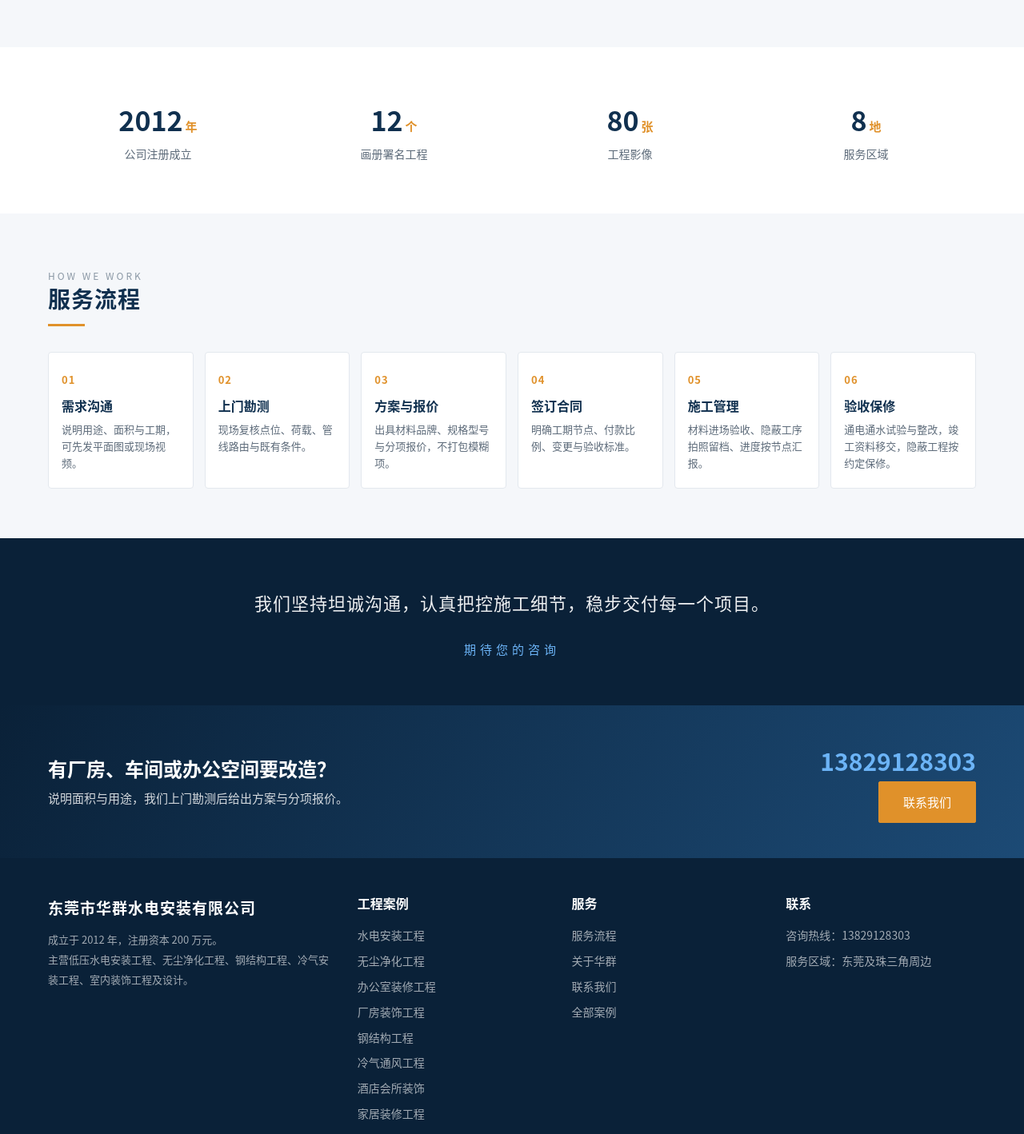
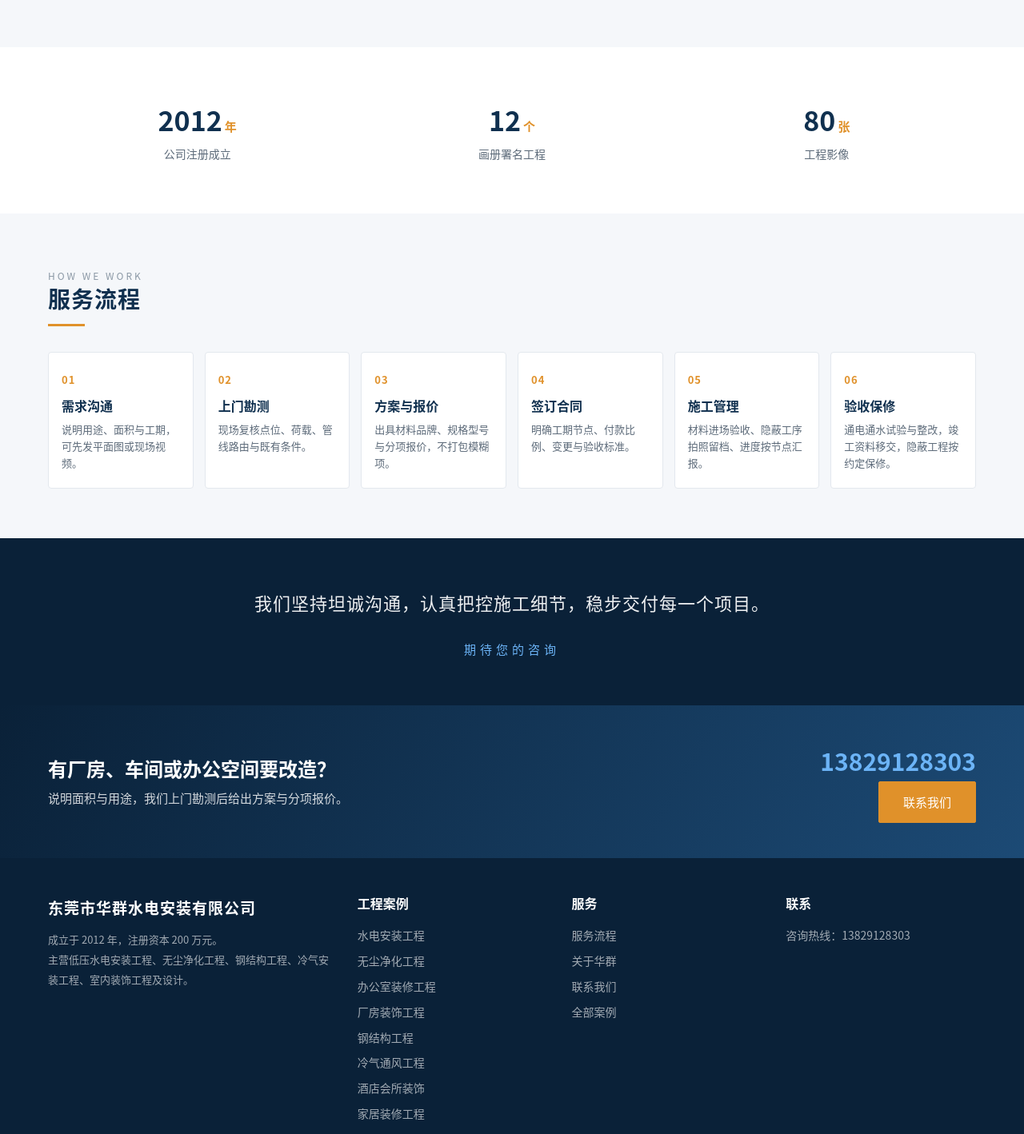
Before and after one commit to xiaoyey096-bit/huaqun-engineering, a plain HTML site: page index.html in a window 1280 px wide. Shown: the part 2747-4165 px from the top of the page at 80% size. Drawn offline with Linux system fonts and the light colour scheme.

Commit message:
去掉服务区域表述

```diff
--- a/assets/css/style.css
+++ b/assets/css/style.css
@@ -239,7 +239,7 @@ h1, h2, h3, h4 { margin: 0; font-weight: 700; line-height: 1.35; }
 .scope-list li::before { content: ""; position: absolute; left: 0; top: 9px; width: 7px; height: 7px; background: var(--amber); border-radius: 50%; }
 
 /* ---------- 数据条 / 流程 ---------- */
-.stats { display: grid; grid-template-columns: repeat(4, 1fr); gap: 20px; text-align: center; }
+.stats { display: grid; grid-template-columns: repeat(3, 1fr); gap: 20px; text-align: center; }
 .stats b { display: block; font-size: 34px; color: var(--navy); font-weight: 800; }
 .stats b i { font-style: normal; font-size: 15px; color: var(--amber); margin-left: 3px; }
 .stats span { font-size: 14px; color: var(--ink-l); }
--- a/assets/js/site.js
+++ b/assets/js/site.js
@@ -114,13 +114,10 @@
 
     var named = visible().filter(function (c) { return c.kind === "named"; }).length;
     var total = visible().reduce(function (a, c) { return a + c.images.length; }, 0);
-    var regions = {};
-    visible().forEach(function (c) { regions[c.region] = 1; });
     document.getElementById("stats").innerHTML = [
       [D.company.founded, "年", "公司注册成立"],
       [named, "个", "画册署名工程"],
       [total, "张", "工程影像"],
-      [Object.keys(regions).length, "地", "服务区域"],
     ].map(function (r) { return "<div><b>" + r[0] + "<i>" + r[1] + "</i></b><span>" + r[2] + "</span></div>"; }).join("");
   }
 
--- a/index.html
+++ b/index.html
@@ -118,7 +118,6 @@
       </ul></div>
       <div><h4>联系</h4><ul>
         <li>咨询热线：<span data-fill-tel></span></li>
-        <li>服务区域：东莞及珠三角周边</li>
       </ul></div>
     </div>
     <div class="foot-bar">
```
Also changed, not shown: about.html (+0 -2 lines), case.html (+0 -1 lines), cases.html (+0 -1 lines).
